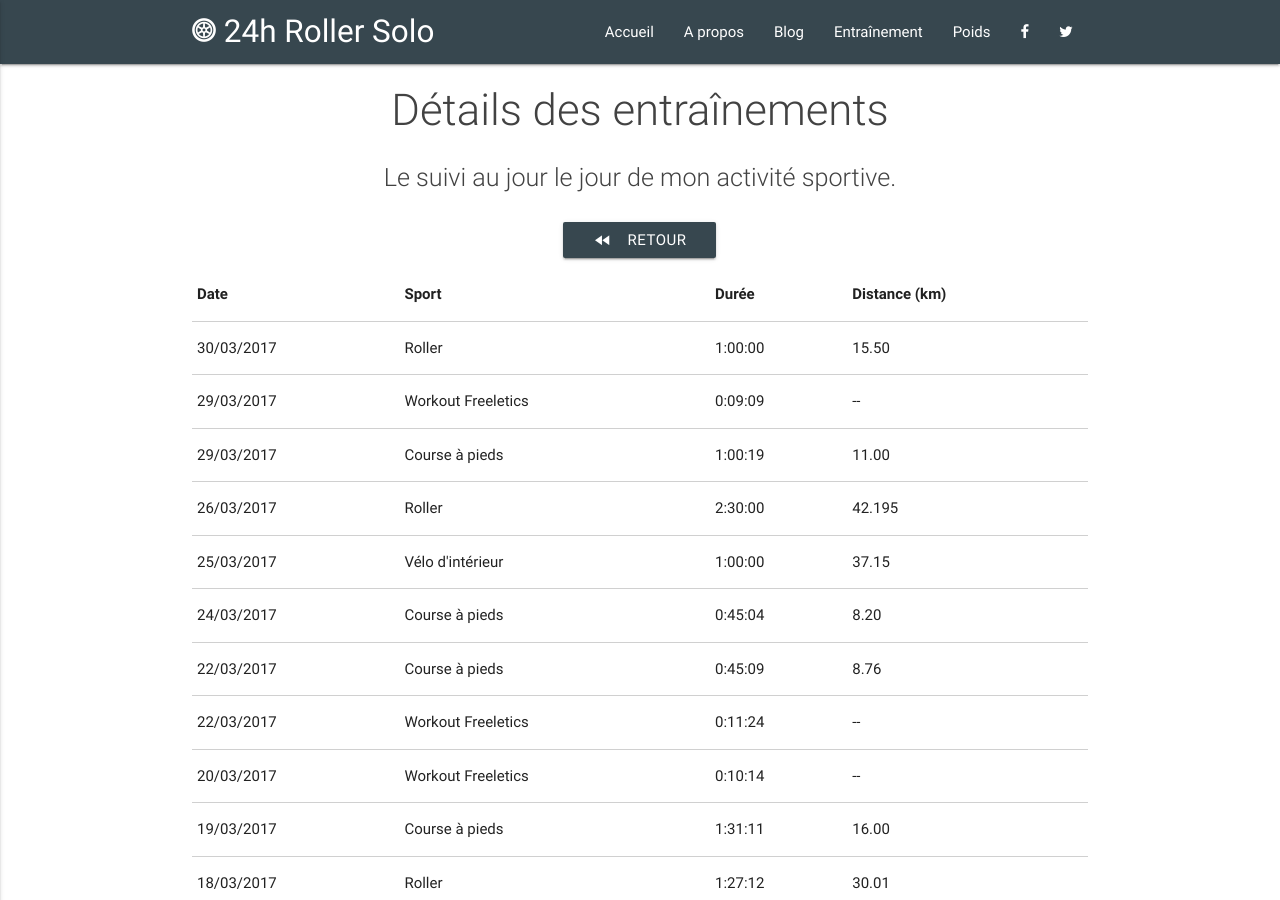
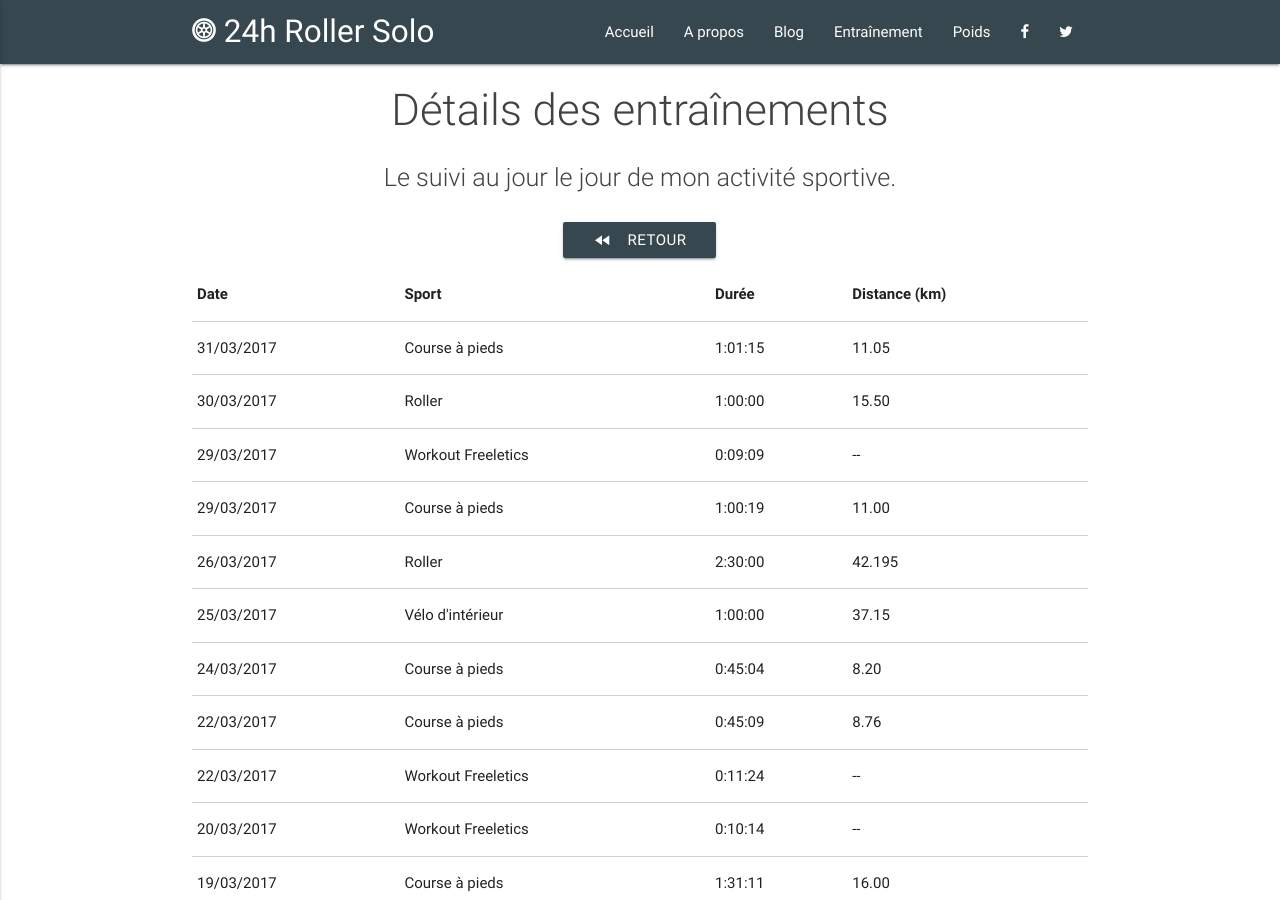
Before and after one commit to 24hRollerSolo/24hRollerSolo.github.io, a Jekyll site: the page built from training/details.html, in a window 1280 px wide and 900 px high. Built offline with Jekyll 4.4.1, drawn with Linux system fonts in a browser that asks for light colours.

Commit message:
Add 2017-03-31 running

```diff
--- a/_data/sports.json
+++ b/_data/sports.json
@@ -1,4 +1,5 @@
 [
+  {"date": "2017-03-31", "type": "RUNNING", "distance": "11.05", "duration": "1:01:15"},
   {"date": "2017-03-30", "type": "ROLLER", "distance": "15.50", "duration": "1:00:00"},
   {"date": "2017-03-29", "type": "WORKOUT", "program": "W11-01 | FORCE + 1/5 MORPHEUS Standard", "duration": "0:09:09"},
   {"date": "2017-03-29", "type": "RUNNING", "distance": "11.00", "duration": "1:00:19"},
```
